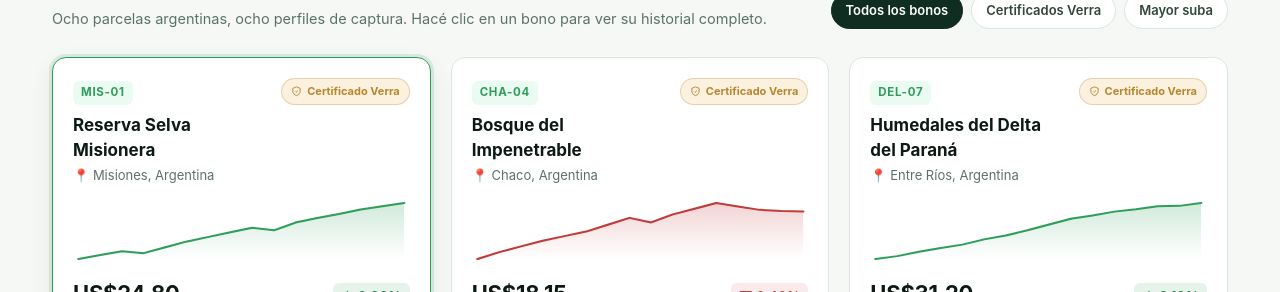
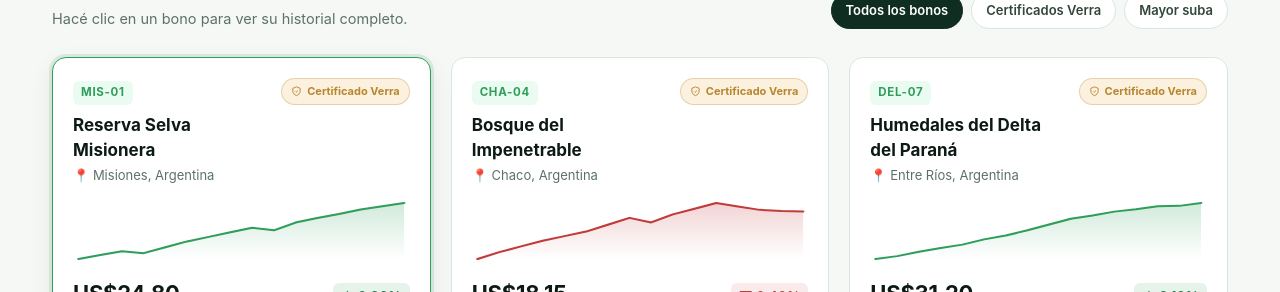
Before and after one commit to leogm89/SP, a plain HTML site: page index.html in a window 1280 px wide. Shown: the part 808-1100 px from the top of the page. Drawn offline with Linux system fonts and the light colour scheme.

Commit message:
Remove parcel/capture count blurb from marketplace subtitle

```diff
--- a/index.html
+++ b/index.html
@@ -805,7 +805,7 @@
       <div class="section-head">
         <div>
           <h2>Mercado de Bonos de Carbono</h2>
-          <p>Ocho parcelas argentinas, ocho perfiles de captura. Hacé clic en un bono para ver su historial completo.</p>
+          <p>Hacé clic en un bono para ver su historial completo.</p>
         </div>
         <div class="head-controls">
           <div class="search-bar">
```
